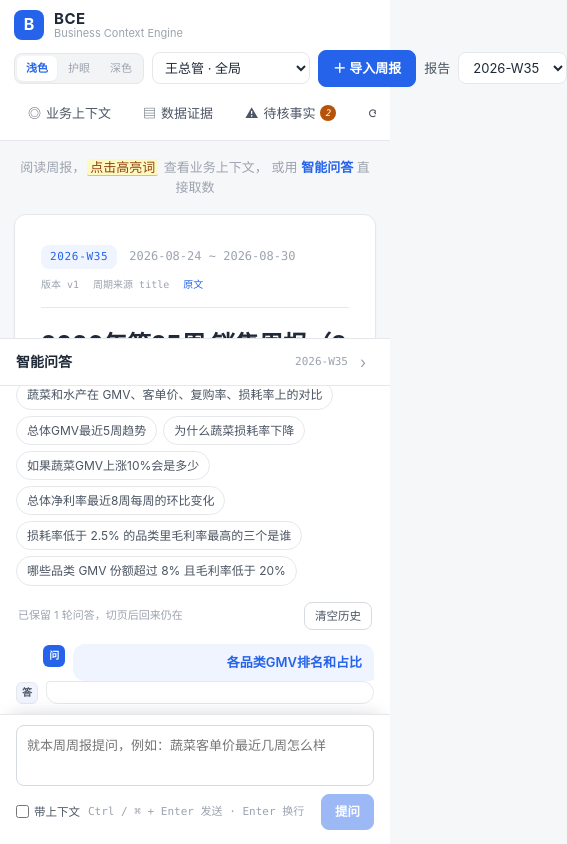
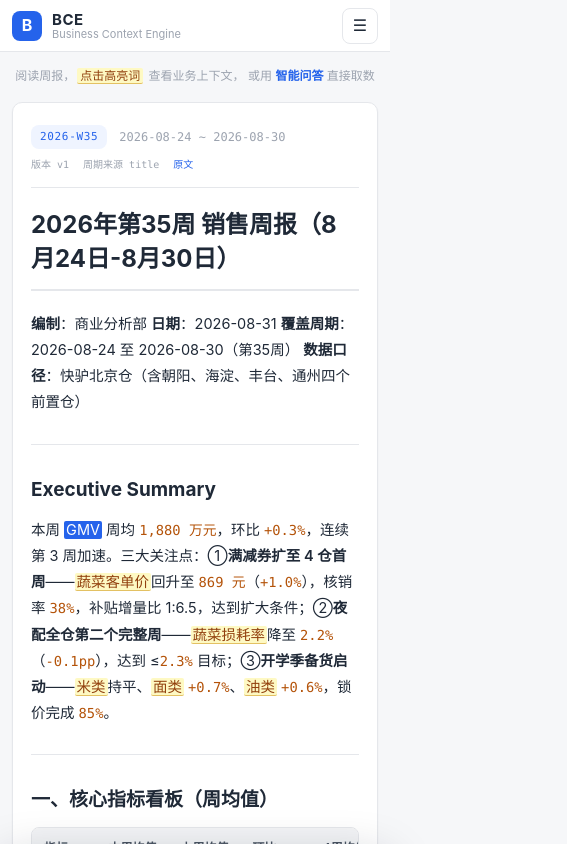
Before and after one commit to mamawe/bce1.1, a React (Vite) app: page / in a window 390 px wide. Shown: the whole page, 567 px wide, since content can reach past the window. Built offline with nearby package versions, Linux system fonts and the light colour scheme.

Commit message:
feat(vecel): 首屏默认业务上下文 GMV，移动端 header 折叠 + 侧栏改底部抽屉

```diff
--- a/index.html
+++ b/index.html
@@ -2,7 +2,7 @@
 <html lang="zh-CN">
   <head>
     <meta charset="UTF-8" />
-    <meta name="viewport" content="width=device-width, initial-scale=1.0" />
+    <meta name="viewport" content="width=device-width, initial-scale=1.0, viewport-fit=cover" />
     <meta name="theme-color" content="#05080f" />
     <meta name="description" content="BCE 1.1 离线演示站：数据为内嵌快照，不连后端、不调模型。" />
     <title>BCE 1.1 · 离线演示</title>
--- a/src/App.tsx
+++ b/src/App.tsx
@@ -80,7 +80,8 @@ const PANEL_ICONS: Record<PanelKey, string> = {
 
 function initialPanel(): PanelKey {
   const q = new URLSearchParams(window.location.search).get('panel') as PanelKey | null
-  return q && PANEL_KEYS.includes(q) ? q : 'ask'
+  // 首屏默认落在「业务上下文」，配合下面的 GMV 默认选中，打开就是 GMV 趋势
+  return q && PANEL_KEYS.includes(q) ? q : 'context'
 }
 
 export default function App() {
@@ -95,11 +96,17 @@ export default function App() {
   const [detail, setDetail] = useState<DocumentDetail | null>(null)
   const [ctx, setCtx] = useState<DocContext | null>(null)
   const [entities, setEntities] = useState<EntityRow[]>([])
-  const [selected, setSelected] = useState<Focus | null>(null)
+  // 默认选中「总体 GMV」：首屏的业务上下文面板直接有本周数值和历史趋势，不是空白引导页
+  const [selected, setSelected] = useState<Focus | null>({ matched: 'GMV', label: 'GMV', kind: 'metric' })
 
   const [panel, setPanel] = useState<PanelKey>(initialPanel)
   // 回收按钮：收起后正文区变宽，浮起来的窄条能一键展开（并记住上次停在哪一页）
-  const [railCollapsed, setRailCollapsed] = useState<boolean>(() => localStorage.getItem('bce_v11_rail') === 'off')
+  const [railCollapsed, setRailCollapsed] = useState<boolean>(() => {
+    if (localStorage.getItem('bce_v11_rail') === 'off') return true
+    // 移动端默认收起底部抽屉，先让周报正文占满屏幕；点顶部 tab 再展开
+    return window.matchMedia('(max-width: 900px)').matches
+  })
+  const [mobileMenuOpen, setMobileMenuOpen] = useState(false)
   const [aboutOpen, setAboutOpen] = useState(false)
   const [docLoading, setDocLoading] = useState(false)
   const [importOpen, setImportOpen] = useState(false)
@@ -199,7 +206,7 @@ export default function App() {
 
   return (
     <div className="app-shell">
-      <header className="topbar">
+      <header className={`topbar${mobileMenuOpen ? ' menu-open' : ''}`}>
         <div className="topbar-left">
           <span className="logo-mark">B</span>
           <button type="button" className="brand-btn" onClick={() => setAboutOpen(true)} title="关于 BCE">
@@ -210,6 +217,24 @@ export default function App() {
           </button>
         </div>
 
+        {/* 移动端汉堡：header 只保留一行，面板入口和身份/主题/报告都收进菜单 */}
+        <button
+          type="button"
+          className="mobile-menu-btn"
+          onClick={() => setMobileMenuOpen((v) => !v)}
+          aria-expanded={mobileMenuOpen}
+          aria-controls="topbar-menu"
+          aria-label={mobileMenuOpen ? '关闭菜单' : '打开菜单'}
+          title={mobileMenuOpen ? '关闭菜单' : '打开菜单'}
+        >
+          <span aria-hidden>{mobileMenuOpen ? '×' : '☰'}</span>
+        </button>
+
+        {mobileMenuOpen && (
+          <div className="mobile-menu-scrim" role="presentation" onClick={() => setMobileMenuOpen(false)} />
+        )}
+
+        <div className="topbar-menu" id="topbar-menu">
           <div className="topbar-center">
             {!online && <span className="badge badge-red">后端离线</span>}
             {PANELS.map((p) => (
@@ -219,7 +244,7 @@ export default function App() {
                 className={`top-tab ${panel === p.key ? 'active' : ''}`}
                 // 顶部 tab 只负责「把对应面板展开到侧边栏」：主屏永远是周报，
                 // 所以侧边栏收起时点 tab 必须一并展开，否则点了什么都不会发生
-              onClick={() => { setPanel(p.key); setRailCollapsed(false) }}
+                onClick={() => { setPanel(p.key); setRailCollapsed(false); setMobileMenuOpen(false) }}
                 title={p.label}
               >
                 <span aria-hidden>{p.icon}</span>
@@ -232,7 +257,7 @@ export default function App() {
             <button
               type="button"
               className={`top-tab copilot-tab${copilotOpen ? ' is-open' : ''}`}
-            onClick={() => setCopilotOpen((v) => !v)}
+              onClick={() => { setCopilotOpen((v) => !v); setMobileMenuOpen(false) }}
               title={copilotOpen ? '关闭 Copilot' : '打开 Copilot'}
               aria-pressed={copilotOpen}
             >
@@ -255,18 +280,22 @@ export default function App() {
             <select
               className="user-select"
               value={userId}
-            onChange={(e) => setUserId(e.target.value)}
+              onChange={(e) => { setUserId(e.target.value); setMobileMenuOpen(false) }}
               title="切换身份（演示权限隔离）"
             >
               {USERS.map((u) => <option key={u.id} value={u.id}>{u.label} · {u.role}</option>)}
             </select>
-          <button type="button" className="import-btn" onClick={() => setImportOpen(true)}>＋ 导入周报</button>
+            <button
+              type="button"
+              className="import-btn"
+              onClick={() => { setImportOpen(true); setMobileMenuOpen(false) }}
+            >＋ 导入周报</button>
             <label className="doc-select-label" htmlFor="doc-select">报告</label>
             <select
               id="doc-select"
               className="doc-select"
               value={docId}
-            onChange={(e) => setDocId(e.target.value)}
+              onChange={(e) => { setDocId(e.target.value); setMobileMenuOpen(false) }}
               disabled={docs.length === 0}
             >
               {docs.length === 0 && <option value="">暂无可见周报</option>}
@@ -274,6 +303,7 @@ export default function App() {
                 <option key={d.doc_id} value={d.doc_id} title={d.title}>{d.week_label ?? d.doc_id}</option>
               ))}
             </select>
+          </div>
         </div>
       </header>
 
@@ -326,6 +356,11 @@ export default function App() {
             </button>
           ))}
         </aside>
+
+        {/* 移动端底部抽屉的遮罩：点空白处收起侧栏，header 保持可点 */}
+        {!railCollapsed && (
+          <div className="drawer-scrim" role="presentation" onClick={() => setRailCollapsed(true)} />
+        )}
 
         <aside className="side-panel">
           <div className="panel-head">
--- a/src/styles.css
+++ b/src/styles.css
@@ -160,7 +160,11 @@ button { cursor: pointer; text-align: center; }
   color: var(--ink-faint); text-transform: uppercase;
 }
 
-.app-shell { display: flex; flex-direction: column; height: 100%; }
+.app-shell {
+  display: flex; flex-direction: column;
+  height: 100%; height: 100dvh;
+  overflow: hidden;
+}
 
 /* ── 顶栏（结构对齐 1.0）─────────────────────────────── */
 .topbar {
@@ -181,11 +185,11 @@ button { cursor: pointer; text-align: center; }
 .brand-btn { background: none; border: 0; padding: 0; text-align: left; }
 .brand-btn:hover .brand-name { color: var(--primary); }
 
-.topbar-center { display: flex; align-items: center; gap: 4px; min-width: 0; overflow-x: auto; scrollbar-width: none; }
+.topbar-center { display: flex; align-items: center; gap: 2px; min-width: 0; overflow-x: auto; scrollbar-width: none; }
 .topbar-center::-webkit-scrollbar { display: none; }
 .top-tab {
   position: relative; display: inline-flex; align-items: center; gap: 5px; flex: 0 0 auto;
-  padding: 6px 14px; border: 0; border-radius: var(--radius); white-space: nowrap;
+  padding: 6px 8px; border: 0; border-radius: var(--radius); white-space: nowrap;
   background: transparent; color: var(--ink-soft); font-size: 13px; transition: all 0.15s;
 }
 .top-tab:hover { background: var(--bg-hover); color: var(--ink); }
@@ -197,20 +201,23 @@ button { cursor: pointer; text-align: center; }
 }
 :root[data-theme='dark'] .tab-badge { color: #1b1000; }
 
-.topbar-right { display: flex; align-items: center; gap: 8px; flex: 0 0 auto; }
+.topbar-right { display: flex; align-items: center; gap: 6px; flex: 0 0 auto; }
+/* 桌面端菜单容器不参与布局，让里层的 tab 栏和右侧控件直属于 topbar */
+.topbar-menu { display: contents; }
+.mobile-menu-btn, .mobile-menu-scrim { display: none; }
 .doc-select-label { font-size: 13px; color: var(--ink-soft); white-space: nowrap; }
 .doc-select {
-  font: inherit; font-size: 13px; color: var(--ink); padding: 6px 10px;
+  font: inherit; font-size: 13px; color: var(--ink); padding: 6px 8px;
   border: 1px solid var(--line); border-radius: var(--radius);
-  background: var(--bg-input); cursor: pointer; max-width: 130px;
+  background: var(--bg-input); cursor: pointer; max-width: 112px;
 }
 .doc-select:hover { border-color: var(--line-strong); }
 .user-select {
-  font: inherit; font-size: 13px; padding: 6px 8px; max-width: 158px;
+  font: inherit; font-size: 13px; padding: 6px 6px; max-width: 132px;
   border: 1px solid var(--line); border-radius: var(--radius); background: var(--bg-input);
 }
 .import-btn {
-  padding: 7px 14px; border: 1px solid var(--primary); border-radius: var(--radius);
+  padding: 7px 12px; border: 1px solid var(--primary); border-radius: var(--radius);
   background: var(--primary); color: var(--primary-ink); font-size: 13px; font-weight: 600;
   transition: all 0.15s; white-space: nowrap;
 }
@@ -244,9 +251,9 @@ button { cursor: pointer; text-align: center; }
   max-width: 800px; margin: 0 auto 16px; font-size: 13px;
   color: var(--ink-faint); text-align: center;
 }
-.hint-action { color: var(--primary); font-weight: 600; }
+.hint-action { color: var(--primary); font-weight: 600; white-space: nowrap; }
 .hint-sample {
-  margin: 0 2px; padding: 0 3px; color: var(--hit-color);
+  margin: 0 2px; padding: 0 3px; color: var(--hit-color); white-space: nowrap;
   background: var(--hit-bg); border-bottom: 1px solid var(--hit-line); border-radius: 2px;
 }
 .doc-loading { margin: auto; color: var(--ink-faint); }
@@ -320,6 +327,8 @@ button { cursor: pointer; text-align: center; }
   background: var(--bg-card); border-left: 1px solid var(--line);
   transition: width 0.18s ease, flex-basis 0.18s ease;
 }
+/* 移动端底部抽屉的遮罩：桌面端不显示 */
+.drawer-scrim { display: none; }
 /* 回收态：面板让位给正文，只留一条 40px 的竖条 */
 .layout.rail-collapsed .side-panel { width: 0; flex-basis: 0; border-left: 0; overflow: hidden; }
 .side-rail { display: none; }
@@ -353,6 +362,8 @@ button { cursor: pointer; text-align: center; }
 .panel-close:hover { background: var(--bg-hover); color: var(--ink); }
 .panel-host { flex: 1 1 auto; min-height: 0; display: flex; flex-direction: column; }
 .panel-body { flex: 1 1 auto; overflow-y: auto; padding: 16px; display: flex; flex-direction: column; gap: 16px; }
+/* 看板是唯一不套 .panel-body 的面板，单独给它一个滚动容器 */
+.panel-host > .dash-container { flex: 1 1 auto; min-height: 0; overflow-y: auto; }
 
 .badge {
   display: inline-flex; align-items: center; gap: 5px; padding: 2px 8px; border-radius: 999px;
@@ -900,16 +911,100 @@ section.ctx-section.ctx-summary {
 .toast-close { background: none; border: 0; color: var(--ink-faint); font-size: 16px; line-height: 1; }
 @keyframes rise { from { opacity: 0; transform: translateY(8px); } to { opacity: 1; transform: translateY(0); } }
 
+@media (max-width: 1500px) {
+  /* 中等宽度下省掉「报告」文字标签，把位置让给看板和 Copilot */
+  .doc-select-label { display: none; }
+}
+
 @media (max-width: 1180px) {
   .side-panel { width: 480px; flex: 0 0 480px; }
   .doc-sheet { padding: 30px 26px; }
 }
 @media (max-width: 900px) {
-  .topbar { height: auto; flex-wrap: wrap; padding: 10px 14px; gap: 10px; }
-  .topbar-center { order: 3; width: 100%; overflow-x: auto; }
-  .layout { flex-direction: column; }
-  .side-panel { width: 100%; flex: 0 0 auto; border-left: 0; border-top: 1px solid var(--line); max-height: 60vh; }
-  .doc-pane { padding: 16px 14px 40px; }
+  /* 顶栏收成一行：品牌 + 汉堡按钮，其余控件进菜单 */
+  .topbar {
+    height: 52px; flex-wrap: nowrap; align-items: center;
+    padding: 0 12px; gap: 8px; position: relative; z-index: 90;
+  }
+  .mobile-menu-btn {
+    display: inline-flex; align-items: center; justify-content: center;
+    margin-left: auto; width: 36px; height: 36px; flex: 0 0 36px;
+    border: 1px solid var(--line); border-radius: var(--radius);
+    background: var(--bg-card); color: var(--ink); font-size: 16px;
+  }
+  .topbar-menu { display: none; }
+  .topbar.menu-open .topbar-menu {
+    display: flex; position: fixed; top: 58px; left: 10px; right: 10px;
+    max-height: calc(100dvh - 70px); overflow-y: auto;
+    flex-direction: column; gap: 12px; padding: 12px;
+    background: var(--bg-card); border: 1px solid var(--line);
+    border-radius: 14px; box-shadow: var(--shadow-md); z-index: 80;
+  }
+  .mobile-menu-scrim {
+    display: block; position: fixed; inset: 52px 0 0; z-index: 70;
+    background: transparent; border: 0; padding: 0;
+  }
+  .topbar.menu-open .topbar-center {
+    display: flex; flex-direction: column; align-items: stretch;
+    width: 100%; overflow: visible; gap: 2px;
+  }
+  .topbar.menu-open .top-tab {
+    justify-content: flex-start; width: 100%; padding: 10px 12px; font-size: 14px;
+  }
+  .topbar.menu-open .copilot-tab {
+    margin: 4px 0 0; padding-left: 12px; padding-top: 10px;
+    border-left: 0; border-top: 1px solid var(--line); border-radius: 0;
+  }
+  .topbar.menu-open .topbar-right {
+    display: flex; flex-direction: column; align-items: stretch; gap: 10px;
+    width: 100%; padding-top: 12px; border-top: 1px solid var(--line);
+  }
+  .topbar.menu-open .theme-switch { align-self: flex-start; }
+  .topbar.menu-open .doc-select-label { display: block; }
+  .topbar.menu-open .doc-select,
+  .topbar.menu-open .user-select { width: 100%; max-width: none; padding: 9px 10px; }
+  .topbar.menu-open .import-btn { width: 100%; padding: 10px 14px; }
+
+  /* 正文占满剩余视口，整页只滚正文，避免嵌套滚动产生空白 */
+  .layout { flex-direction: column; min-height: 0; }
+  .doc-pane {
+    flex: 1 1 auto; width: 100%; min-height: 0; overflow-y: auto;
+    padding: 14px 12px calc(24px + env(safe-area-inset-bottom));
+  }
+  .doc-sheet { padding: 22px 18px; border-radius: 10px; }
+  .doc-content { font-size: 14.5px; line-height: 1.8; }
+  .doc-hint { font-size: 12px; line-height: 1.7; }
+  .side-rail { display: none !important; }
+
+  /* 侧栏改为底部抽屉：固定高度 + 自身滚动，不再和正文抢高度 */
+  .side-panel {
+    position: fixed; left: 0; right: 0; bottom: 0;
+    width: 100%; flex: 0 0 auto;
+    height: 72vh; max-height: 72vh;
+    height: 72dvh; max-height: 72dvh;
+    z-index: 60; border-left: 0; border-top: 1px solid var(--line);
+    border-radius: 16px 16px 0 0;
+    box-shadow: 0 -16px 48px rgba(15, 23, 42, 0.22);
+    transition: transform 0.22s ease;
+    padding-bottom: env(safe-area-inset-bottom);
+  }
+  .side-panel::before {
+    content: ''; position: absolute; top: 6px; left: 50%;
+    width: 36px; height: 4px; margin-left: -18px; border-radius: 999px;
+    background: var(--line-strong);
+  }
+  .side-panel .panel-head { padding-top: 18px; }
+  .layout.rail-collapsed .side-panel {
+    width: 100%; flex-basis: auto; border-left: 0; overflow: hidden;
+    transform: translateY(105%); pointer-events: none;
+  }
+  .drawer-scrim {
+    display: block; position: fixed; inset: 52px 0 0; z-index: 55;
+    background: rgba(15, 23, 42, 0.38); border: 0; padding: 0;
+  }
+
+  /* 弹层与提示 */
+  .toast { left: 12px; right: 12px; bottom: 12px; max-width: none; }
   .about-legend, .about-limits, .about-cards { grid-template-columns: 1fr; }
 }
 
@@ -1437,5 +1532,26 @@ section.ctx-section.ctx-summary {
   .copilot-sidebar { width: 320px; flex: 0 0 320px; }
 }
 @media (max-width: 900px) {
-  .copilot-sidebar { width: 100%; flex: 0 0 auto; border-left: 0; border-top: 1px solid var(--line); max-height: 50vh; }
+  /* Copilot 在移动端改为全屏覆盖，避免和底部抽屉叠在一起互相挤高度 */
+  .copilot-sidebar {
+    position: fixed; inset: 0; z-index: 100;
+    width: 100%; height: 100vh; height: 100dvh;
+    max-height: none; flex: 0 0 auto;
+    border-left: 0; border-top: 0;
+    padding-bottom: env(safe-area-inset-bottom);
+  }
+
+  /* 看板移动端布局必须放在基础样式之后，否则会被后面的基础规则覆盖 */
+  .dash-container { padding: 12px 14px calc(24px + env(safe-area-inset-bottom)); gap: 14px; }
+  .dash-header { flex-direction: column; align-items: flex-start; gap: 8px; }
+  .dash-title { font-size: 20px; line-height: 1.35; }
+  .dash-header-meta { flex-wrap: wrap; }
+  .dash-kpi-row { grid-template-columns: repeat(2, minmax(0, 1fr)); gap: 8px; }
+  .dash-kpi-card { padding: 10px 12px; }
+  .dash-kpi-value { font-size: 21px; }
+  .dash-matrix, .dash-trend, .dash-matrix-table, .dash-ed-col { padding: 12px; }
 }
+
+@media (max-width: 360px) {
+  .dash-kpi-row { grid-template-columns: 1fr; }
+}
```
Also changed, not shown: src/components/panels/AskPanel.tsx (+1 -13 lines). Lines whose indentation alone changed are shown as unchanged.
